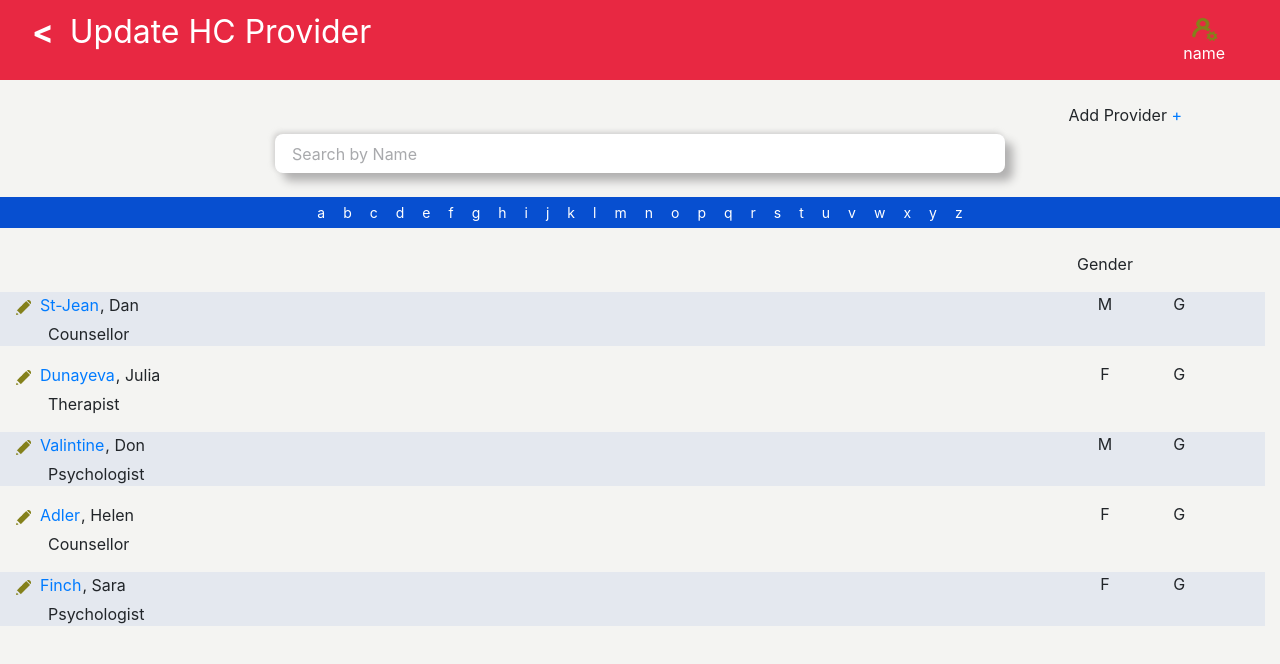
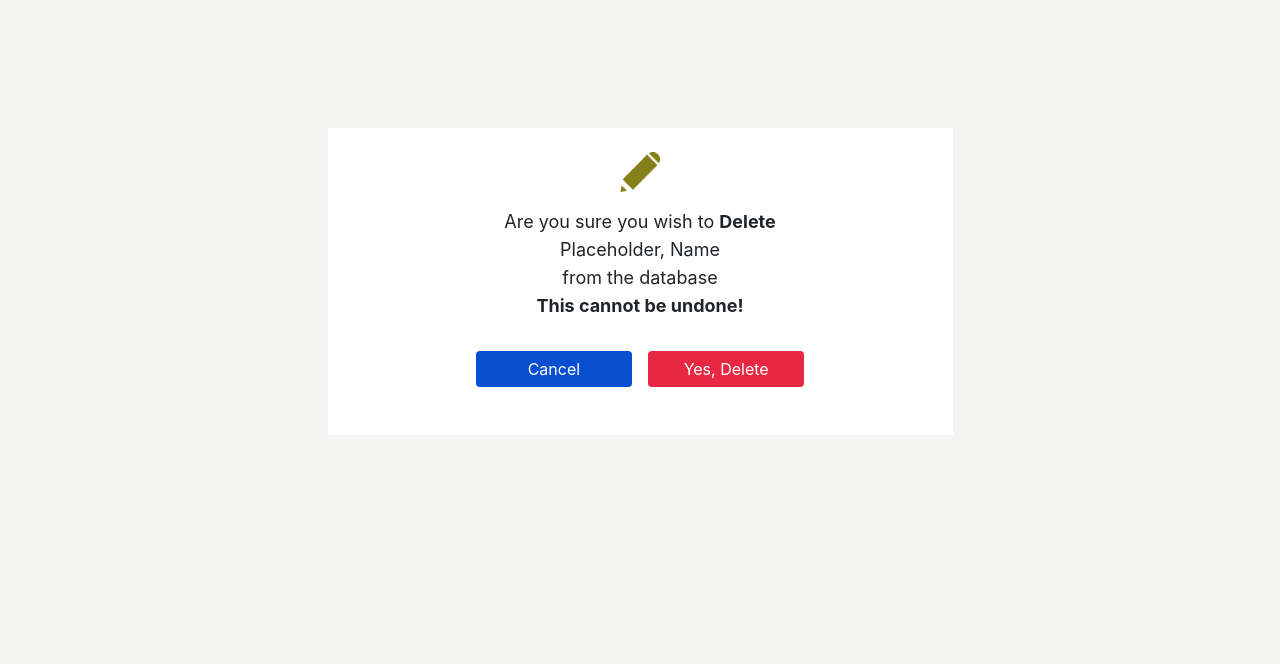
Before and after one commit to stjeandan-swc/Hannahs-Heart, an Angular app in the folder Hannahs-Heart/: page /home in a window 1280 px wide. Shown: the top 664 px of the page. Built offline with nearby package versions, Linux system fonts and the light colour scheme.

Commit message:
completed the delete confirmation component.

```diff
--- a/Hannahs-Heart/src/app/app.component.html
+++ b/Hannahs-Heart/src/app/app.component.html
@@ -15,9 +15,12 @@
 <app-user-profile></app-user-profile>
 -->
 
-
+<!--
 <app-update-hc-provider></app-update-hc-provider>
+-->
 
 <!--
 <app-update-employees></app-update-employees>
 -->
+
+<app-delete-confirmation></app-delete-confirmation>
--- a/Hannahs-Heart/src/app/delete-confirmation/delete-confirmation.component.css
+++ b/Hannahs-Heart/src/app/delete-confirmation/delete-confirmation.component.css
@@ -0,0 +1,18 @@
+.row {
+    margin-top: 10%;
+}
+
+.delete-container {
+    background-color: white;
+    font-size: large;
+    line-height: 0.75rem;
+}
+
+.pencil {
+    width: 40px;
+    height: 40px;
+}
+
+button {
+    margin-top: -25px;
+}
--- a/Hannahs-Heart/src/app/delete-confirmation/delete-confirmation.component.html
+++ b/Hannahs-Heart/src/app/delete-confirmation/delete-confirmation.component.html
@@ -1 +1,23 @@
-<p>delete-confirmation works!</p>
+<div class="row">
+    <div class="col-3"></div>
+    <div class="col-6 text-center">
+        <div class="delete-container">
+            <!--    Need to replace this with a trash can Icon  -->
+            <div class="text-center">
+                <img class="my-4 pencil" src="/assets/img/thumbnail_Pencil_Icon_Gold.png" alt="">
+            </div>
+            <p>Are you sure you wish to <span class="font-weight-bold">Delete</span></p>
+            <!--    Need to pass in the name when delete icon is pressed -->
+            <p>Placeholder, Name</p>
+            <p>from the database</p>
+            <p class="font-weight-bold">This cannot be undone!</p>
+            <div class="row mx-auto">
+                <div class="text-center w-100 mb-5">
+                    <button class="btn btn-primary w-25 mx-2">Cancel</button>
+                    <button class="btn btn-danger w-25 mx-2">Yes, Delete</button>
+                </div>
+            </div>
+        </div>
+    </div>
+    <div class="col-3"></div>
+</div>
```
